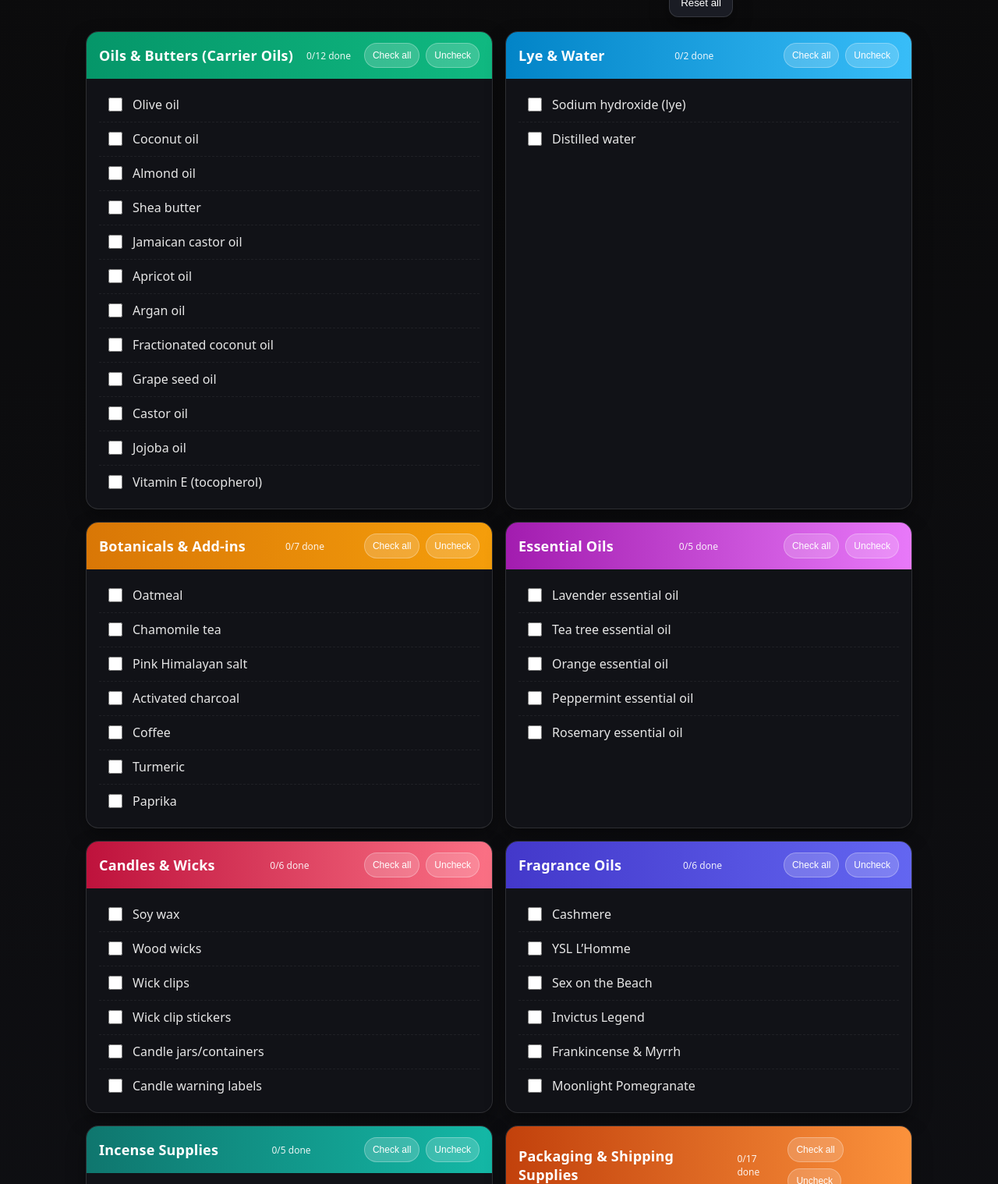
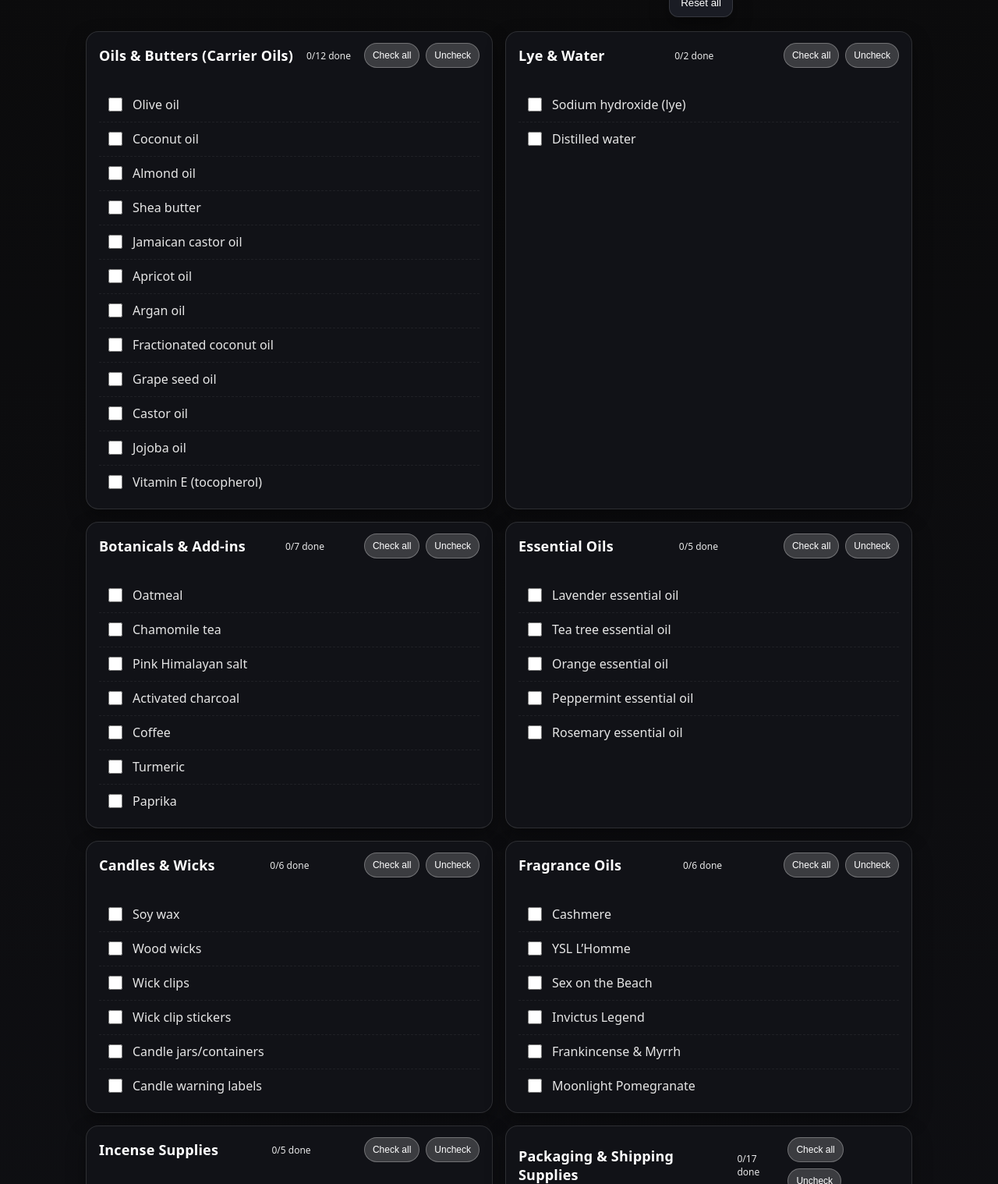
Before and after one commit to nadineherrera/supplylist, a plain HTML site: page index.html in a window 1280 px wide. Shown: the part 102-1620 px from the top of the page at 78% size. Drawn offline with Linux system fonts and the light colour scheme.

Commit message:
Update index.html

```diff
--- a/index.html
+++ b/index.html
@@ -59,17 +59,17 @@
   .label{color:var(--muted)}
   .strike{opacity:.55; text-decoration:line-through}
   /* colorful headers */
-  .emerald{background:linear-gradient(90deg,#059669,#10b981)}
-  .sky{background:linear-gradient(90deg,#0284c7,#38bdf8)}
-  .amber{background:linear-gradient(90deg,#d97706,#f59e0b)}
-  .fuchsia{background:linear-gradient(90deg,#a21caf,#e879f9)}
-  .rose{background:linear-gradient(90deg,#be123c,#fb7185)}
-  .indigo{background:linear-gradient(90deg,#4338ca,#6366f1)}
-  .teal{background:linear-gradient(90deg,#0f766e,#14b8a6)}
-  .orange{background:linear-gradient(90deg,#c2410c,#fb923c)}
-  .violet{background:linear-gradient(90deg,#6d28d9,#a78bfa)}
-  .lime{background:linear-gradient(90deg,#4d7c0f,#a3e635)}
-  .cyan{background:linear-gradient(90deg,#0e7490,#22d3ee)}
+  .emerald{background:#10b981)}
+  .sky{background:#38bdf8)}
+  .amber{background:#f59e0b)}
+  .fuchsia{background:#e879f9)}
+  .rose{background:#fb7185)}
+  .indigo{background:#6366f1)}
+  .teal{background:#14b8a6)}
+  .orange{background:#fb923c)}
+  .violet{background:#a78bfa)}
+  .lime{background:#a3e635)}
+  .cyan{background:#22d3ee)}
   .pill{
     display:inline-block; padding:4px 10px; border-radius:999px; border:1px solid rgba(255,255,255,.35);
     background:rgba(255,255,255,.18); font-size:12px; margin-left:8px
```
